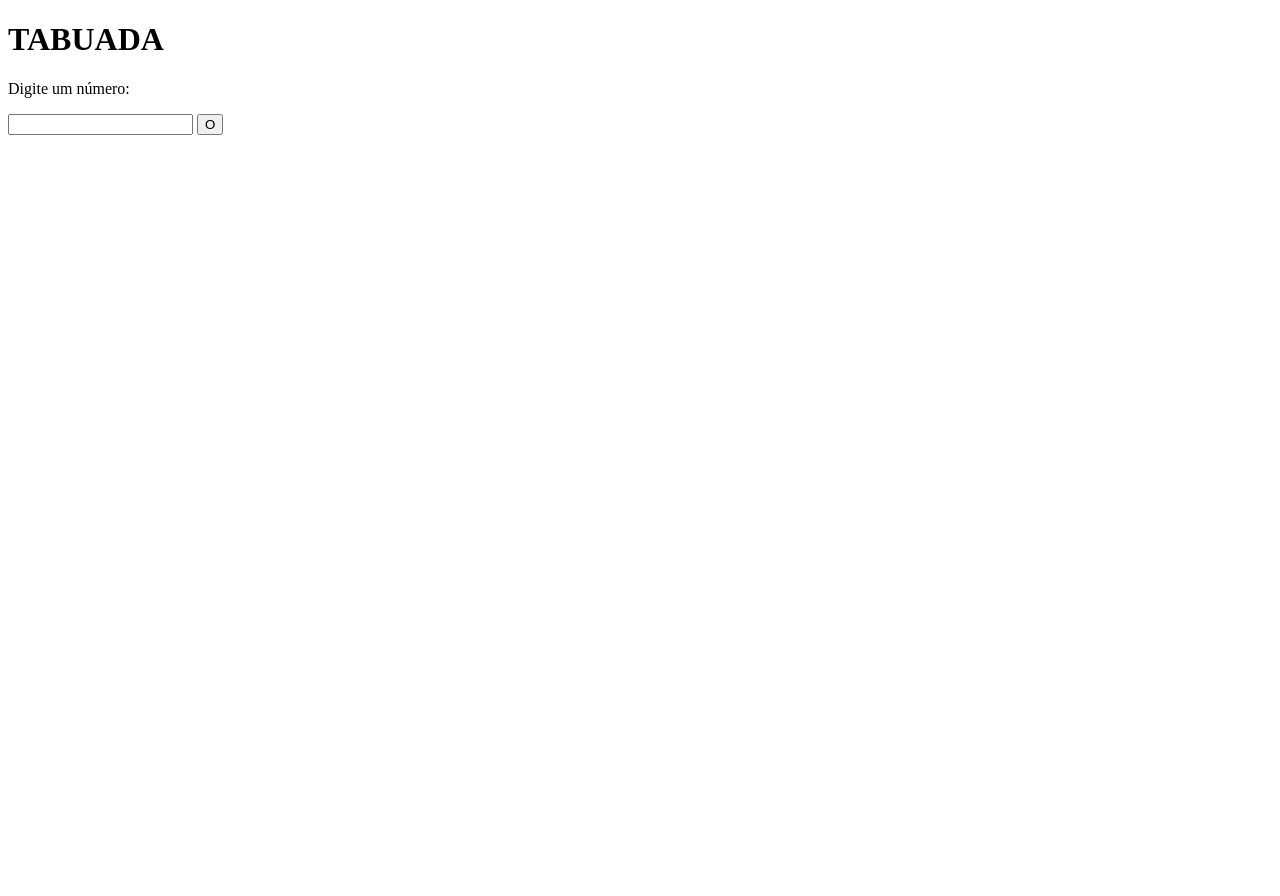
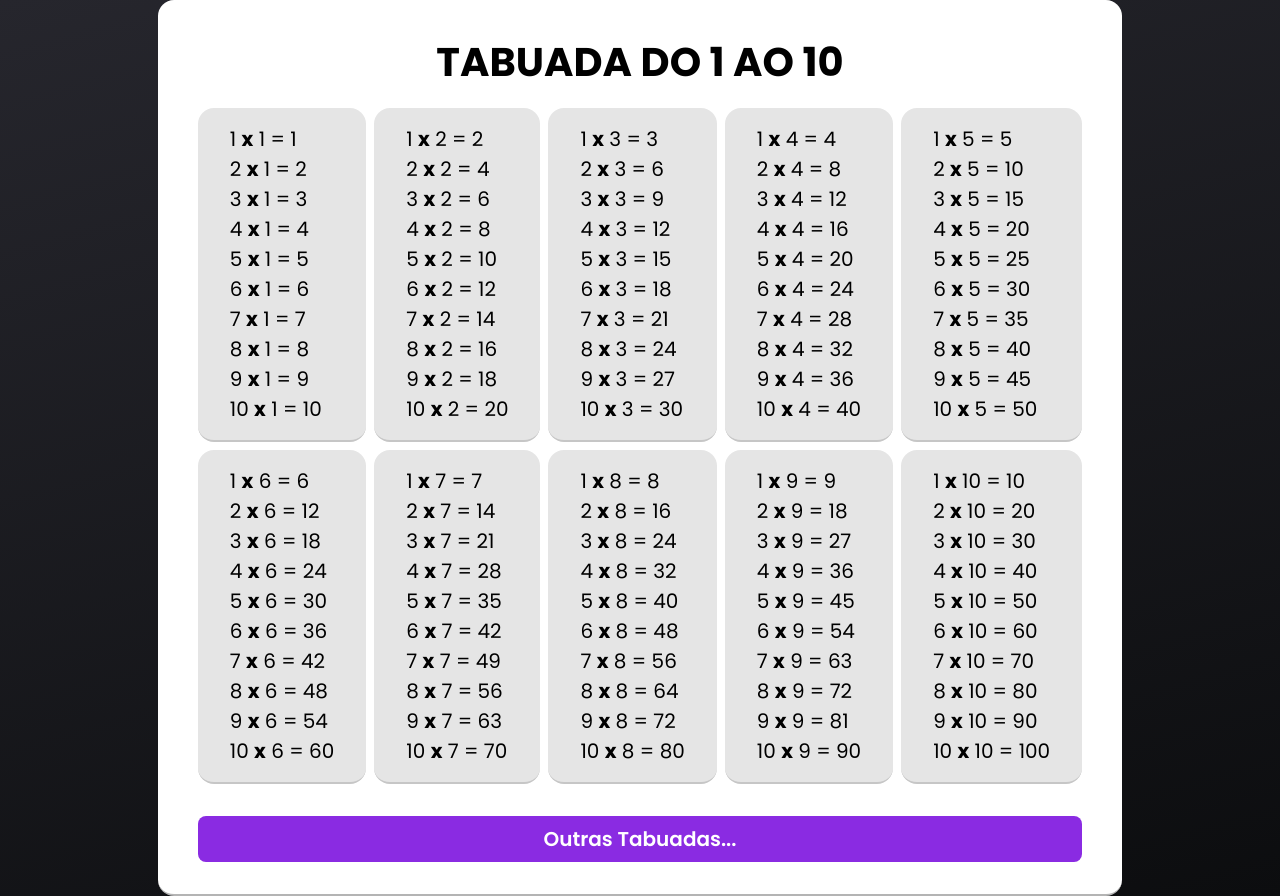
Before and after one commit to ethior0/mtec-PAM, a plain HTML site: page 06. Aula 23-10 - Ex. For/index.html in a window 1280 px wide. Before the commit the page ends 800 px from the top, so only its background shows below. Drawn offline with Linux system fonts and the light colour scheme; a web font is replaced by a local one.

Commit message:
adiciona css ex. for

```diff
--- a/06. Aula 23-10 - Ex. For/index.html
+++ b/06. Aula 23-10 - Ex. For/index.html
@@ -9,14 +9,19 @@
 </head>
 
 <body>
+  <div class="ctn inicio">
+    <h1>TABUADA DO 1 AO 10</h1>
 
-  <div class="container">
+    <section class="tabuadaSection"></section>
+    <button class="btn btnTabuada">Outras Tabuadas...</button>
+  </div>
+
+  <div class="ctn container oculto">
     <h1>TABUADA</h1>
     <p>Digite um número:</p>
     <input type="number" class="inputNum">
-    <button class="btnEnviar">O</button>
-
     <section class="resultado"></section>
+    <button class="btn btnVoltar">Voltar</button>
   </div>
 
   <script src="script.js"></script>
--- a/06. Aula 23-10 - Ex. For/script.js
+++ b/06. Aula 23-10 - Ex. For/script.js
@@ -1,16 +1,27 @@
 function CalculaTabuada() {
   const inputNum = document.querySelector(".inputNum");
+  const tabuada = document.querySelector(".tabuadaSection");
   const resultado = document.querySelector(".resultado");
-  const btnEnviar = document.querySelector(".btnEnviar");
+
+  const telaInicial = document.querySelector(".inicio");
+  const telaTabuada = document.querySelector(".container");
 
   this.inicia = () => {
-    this.pressionaBtnEnviar();
+    this.ativaBotoes();
+    this.escreveTabuadaPadrao();
     this.pressionaEnter();
   }
 
-  this.pressionaBtnEnviar = () => {
-    btnEnviar.addEventListener("click", () => {
-      this.verificaInput(inputNum.value);
+  this.ativaBotoes = () => {
+    document.addEventListener("click", (e) => {
+      el = e.target;
+      if (el.classList.contains("btnTabuada")) {
+        telaInicial.classList.add("oculto");
+        telaTabuada.classList.remove("oculto");
+      } else if (el.classList.contains("btnVoltar")) {
+        telaInicial.classList.remove("oculto");
+        telaTabuada.classList.add("oculto");
+      }
     });
   }
 
@@ -20,6 +31,17 @@ function CalculaTabuada() {
         this.verificaInput(inputNum.value);
       }
     });
+  }
+
+  this.escreveTabuadaPadrao = () => {
+    for (let i = 1; i <= 10; i++) {
+      const div = document.createElement("div");
+      div.classList.add("resultado");
+      for (let j = 1; j <= 10; j++) {
+        div.appendChild(this.criaP(i, j));
+      }
+      tabuada.appendChild(div);
+    }
   }
 
   this.verificaInput = (valor) => {
@@ -32,14 +54,16 @@ function CalculaTabuada() {
   this.escreveTabuada = (num) => {
     resultado.innerHTML = "";
     for (let i = 1; i <= 10; i++) {
-      this.criaP(i, num);
+      const p = this.criaP(i, num);
+      resultado.appendChild(p);
     }
   }
 
   this.criaP = (index, num) => {
     const p = document.createElement("p");
-    p.innerHTML = `${num} x ${index} = ${num*index}`;
-    resultado.appendChild(p);
+    p.innerHTML = `${num} <strong>x</strong> ${index} = ${num*index}`;
+    p.classList.add("tabuada");
+    return p;
   }
 
   this.limpaDisplay = () => {
--- a/06. Aula 23-10 - Ex. For/style.css
+++ b/06. Aula 23-10 - Ex. For/style.css
@@ -0,0 +1,106 @@
+@import url('https://fonts.googleapis.com/css2?family=Farsan&family=Poppins:ital,wght@0,100;0,200;0,300;0,400;0,500;0,600;0,700;0,800;0,900;1,100;1,200;1,300;1,400;1,500;1,600;1,700;1,800;1,900&display=swap');
+
+* {
+  margin: 0;
+  padding: 0;
+  box-sizing: border-box;
+  font-family: 'Poppins';
+}
+
+body {
+  min-height: 100vh;
+
+  display: flex;
+  justify-content: center;
+  align-items: center;
+
+  background: rgb(19,20,25);
+  background: linear-gradient(345deg, rgba(12,13,15,1) 0%, rgba(38,38,45,1) 100%);
+}
+
+.oculto {
+  display: none;
+}
+
+/* Tabuada Normal */
+.ctn {
+  padding: 2rem 2.5rem;
+
+  background-color: #ffffff;
+  border-radius: 1rem;
+  border-bottom: 2px solid #b4b4b4;
+}
+
+.tabuadaSection {
+  display: grid;
+  grid-template-columns: auto auto auto auto auto;
+  grid-template-rows: auto auto;
+  row-gap: 0.5rem;
+  column-gap: 0.5rem;
+}
+
+.btn {
+  width: 100%;
+
+  color: #fff;
+  font-weight: 600;
+  font-size: 1.25rem;
+
+  margin-top: 2rem;
+  padding: 0.5rem 1rem;
+
+  background-color: blueviolet;
+  border-radius: 0.5rem;
+  border: none;
+
+  cursor: pointer;
+}
+
+.btn:hover {
+  background-color: rgb(175, 88, 255);
+}
+
+/* Container Tabuada */
+
+h1 {
+  font-size: 2.5rem;
+  text-align: center;
+}
+
+h1:first-child {
+  margin-bottom: 1rem;
+}
+
+p {
+  color: grey;
+  font-size: 1.25rem;
+  text-align: center;
+}
+
+input {
+  width: 100%;
+  font-size: 1.25rem;
+
+  margin-top: 0.5rem;
+  margin-bottom: 2rem;
+}
+
+.resultado {
+  display: flex;
+  flex-direction: column;
+
+  padding: 1rem 2rem;
+
+  border-radius: 1rem;
+  background-color: rgb(229, 229, 229);
+  border-bottom: 2px solid #c6c6c6;
+}
+
+.tabuada {
+  color: black;
+  font-size: 1.25rem;
+  text-align: justify;
+
+  /* margin-top: 0.375rem; */
+  border-radius: 0.5rem;
+}
```
